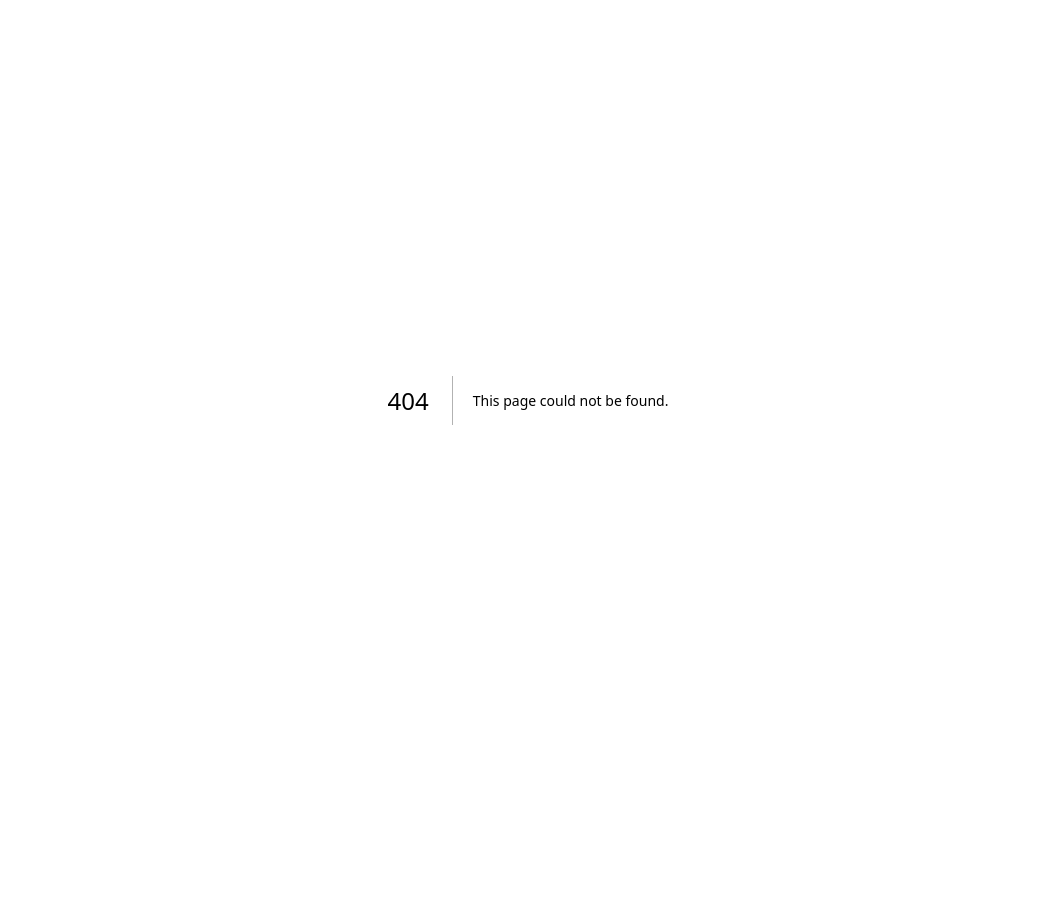
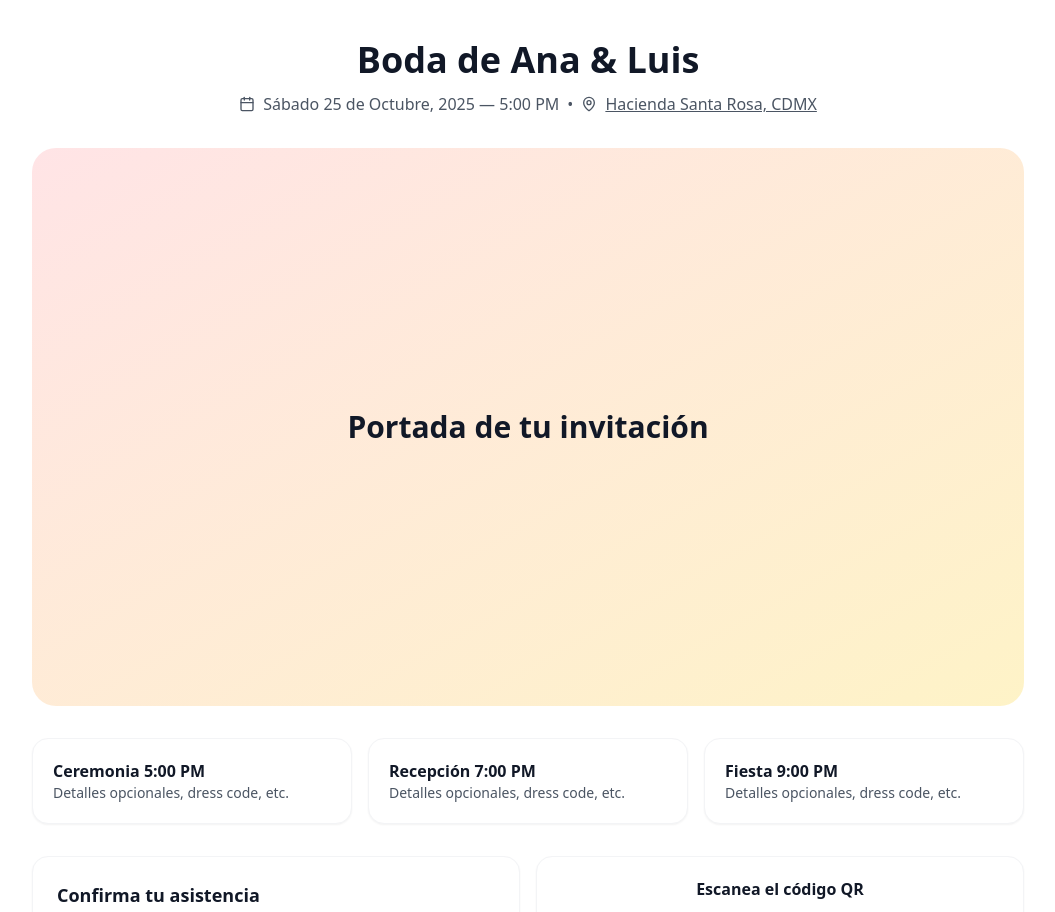
Before and after one commit to aotomate-sys/invitaciones-wa-qr, a Next.js app: page /demo/boda-ejemplo in a window 1280 px wide. Before the commit this address had no page. Shown: the top 912 px of the page, without its empty margins (112-1167 px from the left). Before the commit the page ends 800 px from the top, so only its background shows below. Built offline with nearby package versions, Linux system fonts and the light colour scheme; no server answers; grey boxes are pictures that could not be loaded.

Commit message:
Create page.tsx

```diff
--- /dev/null
+++ b/app/demo/[slug]/page.tsx
@@ -0,0 +1,59 @@
+import RSVPForm from '@/components/RSVPForm'
+import QRShare from '@/components/QRShare'
+import Link from 'next/link'
+import { MapPin, Calendar } from 'lucide-react'
+
+export default function DemoPage({ params }: { params: { slug: string }}) {
+  const event = {
+    id: 'demo-boda-001',
+    title: 'Boda de Ana & Luis',
+    date: 'Sábado 25 de Octubre, 2025 — 5:00 PM',
+    venue: 'Hacienda Santa Rosa, CDMX',
+    maps: 'https://maps.google.com',
+    gallery: [1,2,3]
+  }
+  return (
+    <main className="container py-10 space-y-8">
+      <header className="text-center space-y-3">
+        <h1 className="text-3xl md:text-4xl font-bold">{event.title}</h1>
+        <div className="flex flex-col md:flex-row gap-2 items-center justify-center text-gray-600">
+          <div className="flex items-center gap-2"><Calendar className="h-4 w-4" /> {event.date}</div>
+          <span className="hidden md:inline">•</span>
+          <Link href={event.maps} className="flex items-center gap-2 underline">
+            <MapPin className="h-4 w-4" /> {event.venue}
+          </Link>
+        </div>
+      </header>
+
+      <section className="aspect-[16/9] rounded-3xl bg-gradient-to-br from-rose-100 to-amber-100 flex items-center justify-center">
+        <div className="text-2xl md:text-3xl font-semibold">Portada de tu invitación</div>
+      </section>
+
+      <section className="grid md:grid-cols-3 gap-4">
+        {['Ceremonia 5:00 PM','Recepción 7:00 PM','Fiesta 9:00 PM'].map((t,i)=>(
+          <div key={i} className="card p-5">
+            <div className="font-semibold">{t}</div>
+            <div className="text-sm text-gray-600">Detalles opcionales, dress code, etc.</div>
+          </div>
+        ))}
+      </section>
+
+      <section className="grid md:grid-cols-2 gap-4 items-start">
+        <RSVPForm eventId={event.id} />
+        <QRShare />
+      </section>
+
+      <section className="grid md:grid-cols-3 gap-4">
+        {event.gallery.map((g,i)=>(
+          <div key={i} className="aspect-[9/16] rounded-2xl bg-gray-100 flex items-center justify-center">
+            Foto {i+1}
+          </div>
+        ))}
+      </section>
+
+      <footer className="py-10 text-center text-sm text-gray-600">
+        Comparte este enlace por WhatsApp o con el código QR
+      </footer>
+    </main>
+  )
+}
```
